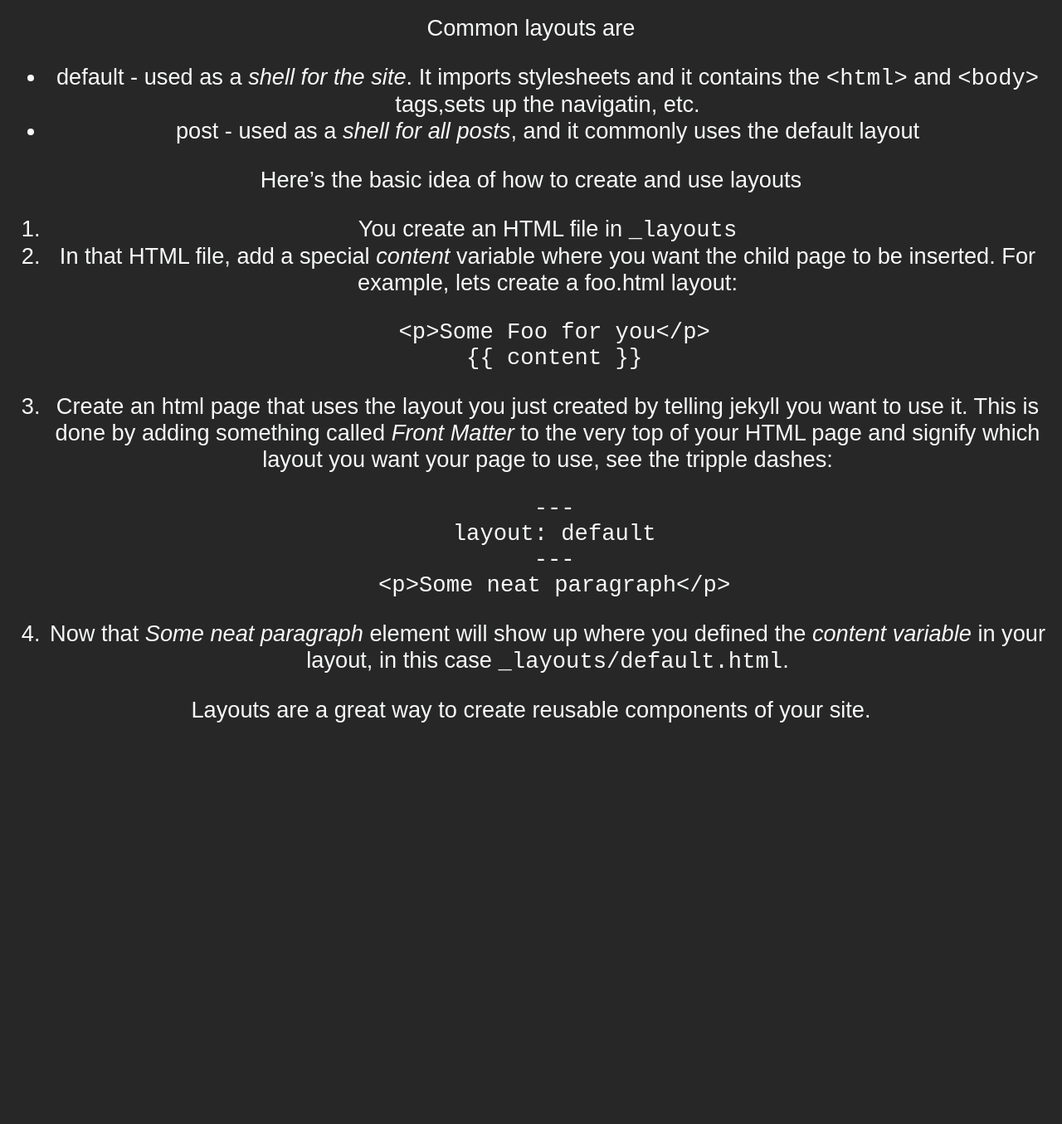
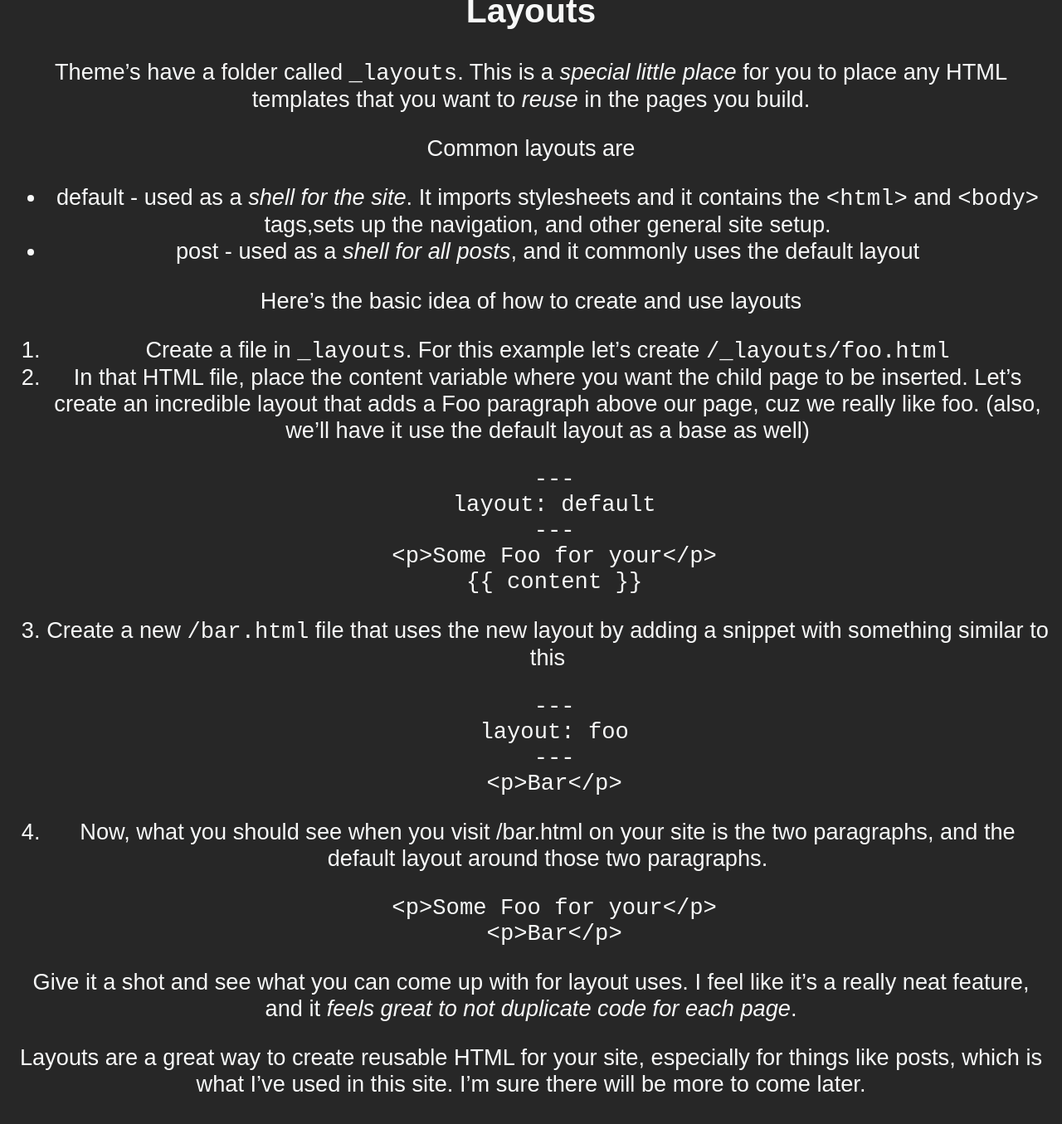
Before and after one commit to codingLogan/codingLogan.github.io, a Jekyll site: the page built from _posts/2020-09-29-understanding-jekyll-theme-basics.md, in a window 1280 px wide and 1400 px high, scrolled down 1687 px. Shown: the top 1355 px of the window at 83% size. Built offline with Jekyll 4.4.1, drawn with Linux system fonts in a browser that asks for light colours; our own code applies the rules of GitHub Pages for plain Markdown files; before the commit the page ends 2602 px from its top, so only the background shows below that; some of the changed text lies outside the part shown.

Commit message:
Finalize the jekyll theme post

````diff
--- a/_posts/2020-09-29-understanding-jekyll-theme-basics.md
+++ b/_posts/2020-09-29-understanding-jekyll-theme-basics.md
@@ -7,20 +7,25 @@ This post will give you the very basics of creating small customizations that wi
 
 In order to change the colors and styles of a selected theme, you need to _discover how a style is being applied_ in the theme itself.  Once you know how that is being applied, you create a style of your own with that same selector to _override the style_.
 
-The best way to discover how to override a style is to check out the theme's README, and search through the _sourcecode_.  I've noticed, for example, the Cayman Theme gives a very helpful and short explaination of how to change styles right on the README.
+The best way to discover how to override a style is to check out the theme's README, and search through the _sourcecode_.  I've noticed, for example, the Cayman Theme gives a very helpful and short explanation of how to change styles right on the README.
 
 (_hallelujah for good documentation!_  Imagine if documentation wasn't written well, or written at all... I'm getting side-tracked, let's move on...)
 
 The instructions go something like this... See the [Cayman GitHub README](https://github.com/pages-themes/cayman), and checkout the _Stylesheet section_ for better specifics.
-1. Create a file called /assets/css/style.scss in your site
-1. Add an @import near the top with the `site.theme`
-1. Add custom CSS after the import of the theme
+1. Create a file called /assets/css/style.scss in your site with this content
+    ```
+    ---
+    ---
+
+    @import "{% raw %}{{ site.theme }}{% endraw %}";
+    ```
+1. To add your own style, just insert some sweet CSS after the import of the theme.
 
 Essentially, you are applying your CSS after the theme, so that _your styles win_
 
 Note from the README: If you'd like to change the theme's Sass variables, you must set new values before the @import line in your stylesheet.
 
-That's about it for styles.  Recap, _check the theme's README, and create your style_.
+That's about it for styles.  Recap, _check the theme's README, and create your sweet sweet style_.
 
 &nbsp;
 ## Layouts
@@ -28,23 +33,46 @@ That's about it for styles.  Recap, _check the theme's README, and create your s
 Theme's have a folder called `_layouts`.  This is a _special little place_ for you to place any HTML templates that you want to _reuse_ in the pages you build.
 
 Common layouts are
-* default - used as a _shell for the site_.  It imports stylesheets and it contains the `<html>` and `<body>` tags,sets up the navigatin, etc.
+* default - used as a _shell for the site_.  It imports stylesheets and it contains the `<html>` and `<body>` tags,sets up the navigation, and other general site setup.
 * post - used as a _shell for all posts_, and it commonly uses the default layout
 
 Here's the basic idea of how to create and use layouts
-1. You create an HTML file in `_layouts`
-1. In that HTML file, add a special _content_ variable where you want the child page to be inserted.  For example, lets create a foo.html layout:
-    ```
-    <p>Some Foo for you</p>
-    {% raw %}{{ content }}{% endraw %}
-    ```
-1. Create an html page that uses the layout you just created by telling jekyll you want to use it.  This is done by adding something called _Front Matter_ to the very top of your HTML page and signify which layout you want your page to use, see the tripple dashes:
+1. Create a file in `_layouts`.  For this example let's create `/_layouts/foo.html`
+1. In that HTML file, place the content variable where you want the child page to be inserted.  Let's create an incredible layout that adds a Foo paragraph above our page, cuz we really like foo.  (also, we'll have it use the default layout as a base as well)
     ```
     ---
     layout: default
     ---
-    <p>Some neat paragraph</p>
+    <p>Some Foo for your</p>
+    {% raw %}{{ content }}{% endraw %}
     ```
-1. Now that _Some neat paragraph_ element will show up where you defined the _content variable_ in your layout, in this case `_layouts/default.html`.
+1. Create a new `/bar.html` file that uses the new layout by adding a snippet with something similar to this
+    ```
+    ---
+    layout: foo
+    ---
+    <p>Bar</p>
+    ```
+1. Now, what you should see when you visit /bar.html on your site is the two paragraphs, and the default layout around those two paragraphs.
+    ```
+    <p>Some Foo for your</p>
+    <p>Bar</p>
+    ```
 
-Layouts are a great way to create reusable components of your site.
+Give it a shot and see what you can come up with for layout uses.  I feel like it's a really neat feature, and it _feels great to not duplicate code for each page_.
+
+Layouts are a great way to create reusable HTML for your site, especially for things like posts, which is what I've used in this site.  I'm sure there will be more to come later.
+
+&nbsp;
+## Some Other Tips
+
+If you are enjoying jekyll in my posts, I would recommend doing the [Step By Step Guide](https://jekyllrb.com/docs/step-by-step/01-setup/), it is what I used to really get going with jekyll.
+
+&nbsp;
+## Next Up
+
+I want to add _categories_ and _tags_ to my site, but I still have to figure out what options I have in jekyll to do something like that.  As I have been blogging for a few weeks now, I've had a few other blog post ideas that are on totally different topics, like how I _used git to find a culprit commit_ that caused a test failure.  Or how I _use rem and em to scale my font to different screen sizes_
+
+There are so many cool things to learn and blog about...  It's time to get organized, and share the fun bits I've experienced!
+
+See you next time.
````
